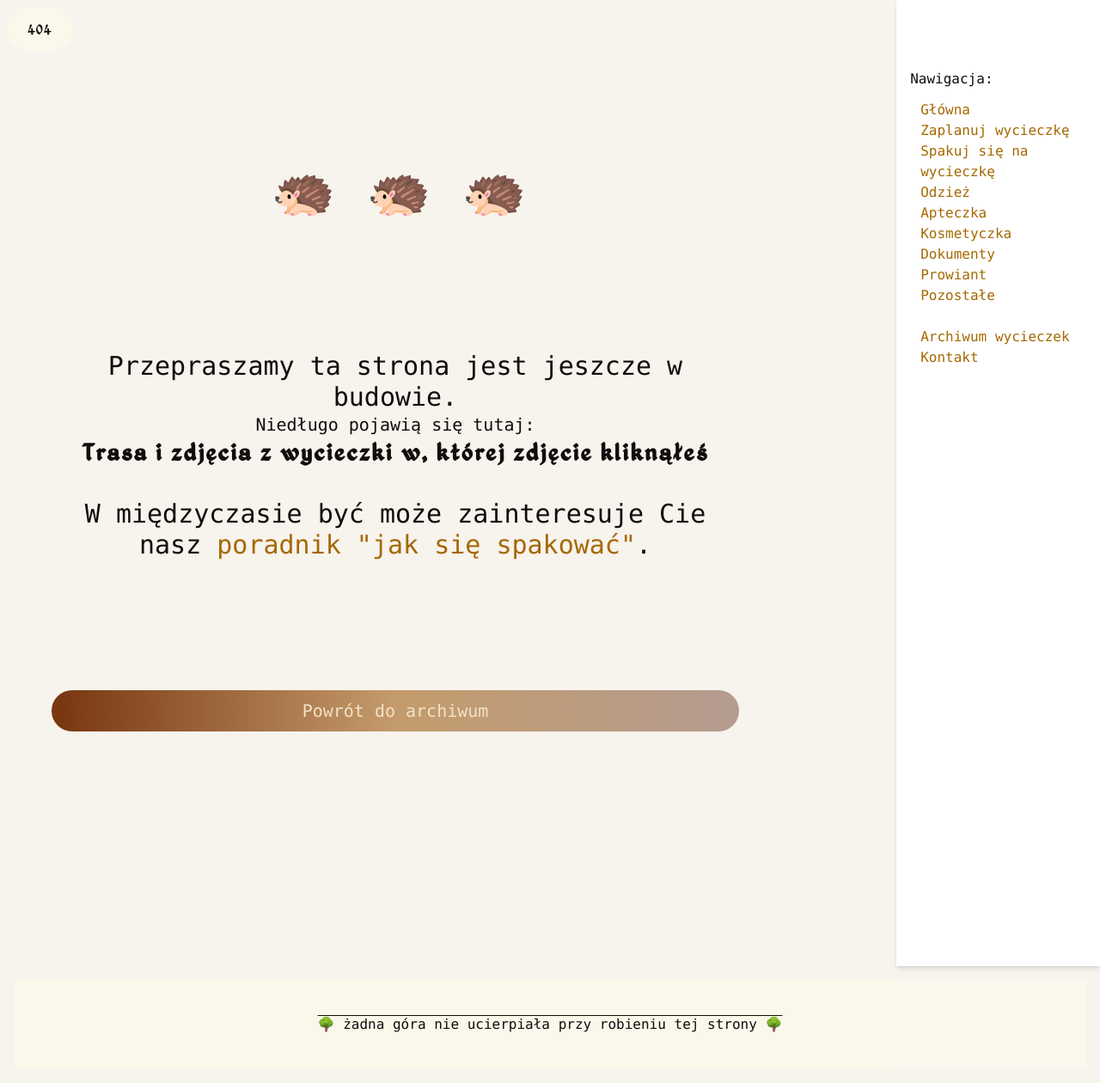
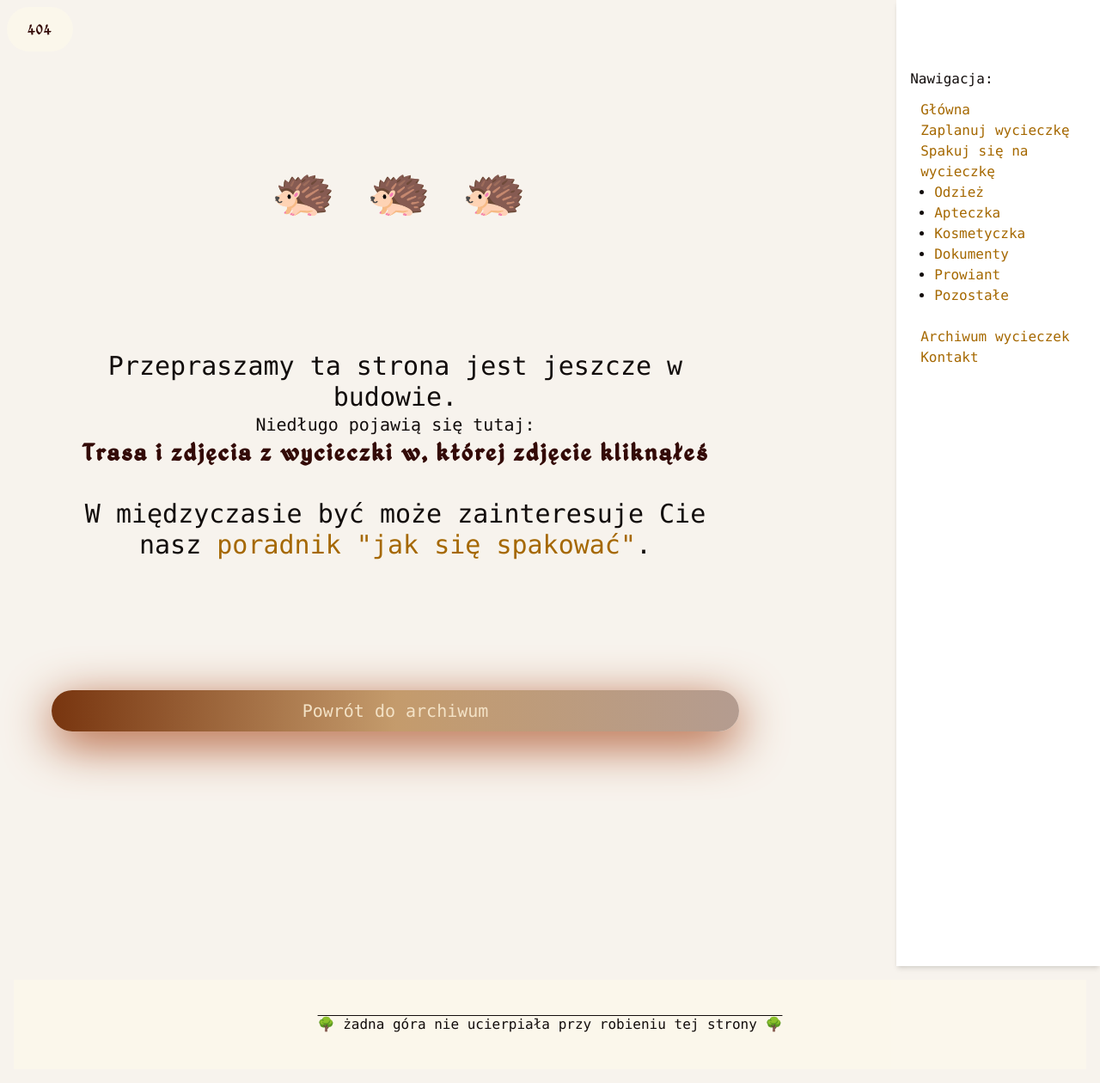
Before and after one commit to kama-pa-go/KGprojects, a Jekyll site: the page built from budowa.md, in a window 1280 px wide. Shown: the whole page at 86% size. Built offline with Jekyll 4.4.1, drawn with Linux system fonts in a browser that asks for light colours.

Commit message:
Your commit message here

```diff
--- a/_layouts/default1.html
+++ b/_layouts/default1.html
@@ -56,7 +56,7 @@
 
       <button @click="sidebarOpen = !sidebarOpen"
             x-show="isMobile"
-            class="fixed z-50 top-2 right-2 px-6 py-3 cursor-pointer rounded-full bg-white shadow-md font-medium orangeShadow">
+            class="fixed z-50 top-2 right-2 px-6 py-3 cursor-pointer rounded-full bg-base shadow-md font-medium orangeShadow">
         <i class="fas fa-bars" x-show="!sidebarOpen"></i>
         <i class="fas fa-times" x-show="sidebarOpen"></i>
       </button>
--- a/assets/output.css
+++ b/assets/output.css
@@ -42,6 +42,8 @@
     --color-base: rgb(243, 226, 198);
     --color-greyBase: rgb(227, 219, 207);
     --color-allmostWhite: rgb(247, 243, 237);
+    --color-brownOrange: rgb(173, 83, 42);
+    --color-specialBrown: rgb(51, 10, 7);
     --color-justBrown: rgb(18, 13, 12);
   }
 }
@@ -1191,6 +1193,9 @@
   .bg-amber-50\/50 {
     background-color: color-mix(in oklab, var(--color-amber-50) 50%, transparent);
   }
+  .bg-base {
+    background-color: var(--color-base);
+  }
   .bg-black\/50 {
     background-color: color-mix(in oklab, var(--color-black) 50%, transparent);
   }
@@ -2175,11 +2180,6 @@
       color: var(--color-base);
     }
   }
-  .md\:block {
-    @media (width >= 48rem) {
-      display: block;
-    }
-  }
   .md\:max-w-\[280px\] {
     @media (width >= 48rem) {
       max-width: 280px;
@@ -2238,6 +2238,20 @@
   src: url('fonts/Kingthings_Petrock.ttf') format('truetype');
   font-weight: normal;
   font-style: normal;
+}
+@layer base {
+  ul {
+    list-style-type: disc;
+    margin-left: 1rem;
+  }
+  ol {
+    list-style-type: decimal;
+    margin-left: 1rem;
+  }
+}
+.list-roman {
+  list-style-type: upper-roman;
+  margin-left: 1rem;
 }
 body {
   font-family: Monaco, monospace;
@@ -2252,10 +2266,10 @@ body {
 h1, h2, h3 {
   font-family: Knight, sans-serif;
   letter-spacing: 0.05em;
-  color: --color-specialBrown;
+  color: var(--color-specialBrown);
 }
 .orangeShadow {
-  box-shadow: 0px 14px 55px --color-brownOrange;
+  box-shadow: 0px 14px 55px var(--color-brownOrange);
 }
 .lightShadow {
   position: relative;
```
Also changed, not shown: assets/styles.css (+18 -2 lines), home.md (+4 -4 lines).
